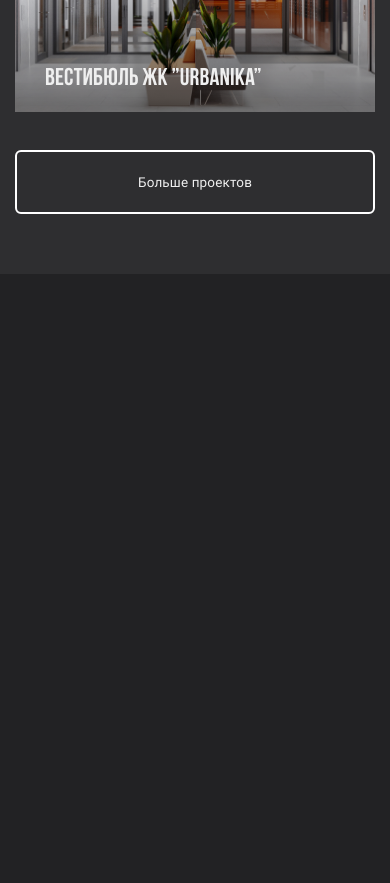
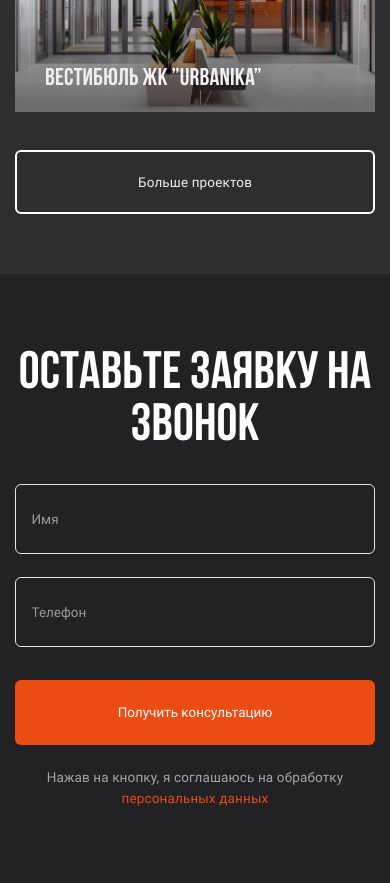
Before and after one commit to Yonro-08/html-project, a plain HTML site: page index.html in a window 390 px wide. Shown: the part 4792-5675 px from the top of the page. Before the commit the page ends 5066 px from the top, so only its background shows below. Drawn offline with Linux system fonts and the light colour scheme.

Commit message:
Create section calculate

```diff
--- a/css/style.scss
+++ b/css/style.scss
@@ -1244,3 +1244,87 @@ $title25: 700 2.8em/1em "BebasNeue";
     }
   }
 }
+.calculate {
+  padding: 5rem 0;
+  &__title {
+    margin-bottom: 2.5rem;
+    text-align: center;
+    font: 700 3.4em/1.1em "BebasNeue";
+  }
+  &__request {
+    margin: 0 auto;
+    color: #ffffff;
+    .request__title {
+      display: none;
+      margin-bottom: 2rem;
+      text-align: center;
+      font: 700 3.9em/1em "BebasNeue";
+    }
+    .request__content {
+      display: grid;
+      grid-template-columns: 50%;
+      justify-content: center;
+      gap: 1.5rem;
+      input {
+        height: 70px;
+        text-indent: 0.9rem;
+        border-radius: 6px;
+      }
+      input::placeholder {
+        color: #9A9A9A;
+      }
+      p {
+        color: #A5A5A5;
+        text-align: center;
+        span {
+          color: $color;
+        }
+      }
+      .request__btn {
+        padding: 1rem 2.5rem;
+        color: #ffffff;
+        border: none;
+        cursor: pointer;
+      }
+    }
+  }
+  @media (max-width: 980px) {
+    &__title {
+      display: none;
+    }
+    &__request {
+      .request__title {
+        display: block;
+      }
+      .request__content {
+        grid-template-columns: repeat(2, 1fr);
+        p {
+          text-align: start;
+        }
+        .request__btn {
+          grid-column: 1/2;
+          grid-row: 2/3;
+        }
+      }
+    }
+  }
+  @media (max-width: 480px) {
+    .request__content {
+      grid-template-columns: 1fr;
+      input {
+        background-color: transparent;
+        border: 1px solid #E5E5E5;
+      }
+      input:last-of-type {
+        margin-bottom: 0.7rem;
+      }
+      .request__btn {
+        grid-row: 3/4;
+        padding: 1.5rem 3rem;
+      }
+      p {
+        text-align: center;
+      }
+    }
+  }
+}
--- a/index.html
+++ b/index.html
@@ -193,7 +193,7 @@
               <p><span>Получите<br></span> готовые материалы</p>
             </div>
           </div>
-          <a href="" class="request__btn btn">Оставить заявку</a>
+          <a href="#calculate" class="request__btn btn">Оставить заявку</a>
         </div>
       </div>
     </section>
@@ -329,7 +329,7 @@
               <div class="card__img"><img src="img/Kommersant.svg" alt=""></div>
               <p class="card__text">Бюджет придаст импульс BIM</p>
               <div class="card__btn">
-                <a href="" >Читать</a>
+                <a href="">Читать</a>
                 <img src="img/arrow right 2.svg" alt="">
               </div>
             </div>
@@ -337,7 +337,7 @@
               <div class="card__img"><img src="img/Первый Трест.svg" alt=""></div>
               <p class="card__text">Социалка не успевает за технологиями</p>
               <div class="card__btn">
-                <a href="" >Читать</a>
+                <a href="">Читать</a>
                 <img src="img/arrow right 2.svg" alt="">
               </div>
             </div>
@@ -345,7 +345,7 @@
               <div class="card__img"><img src="img/Kommersant.svg" alt=""></div>
               <p class="card__text">BIM как религия</p>
               <div class="card__btn">
-                <a href="" >Читать</a>
+                <a href="">Читать</a>
                 <img src="img/arrow right 2.svg" alt="">
               </div>
             </div>
@@ -353,11 +353,27 @@
               <div class="card__img"><img src="img/Первый Трест.svg" alt=""></div>
               <p class="card__text">Благоустройство на самый взыскательный вкус</p>
               <div class="card__btn">
-                <a href="" >Читать</a>
+                <a href="">Читать</a>
                 <img src="img/arrow right 2.svg" alt="">
               </div>
             </div>
           </div>
+        </div>
+      </div>
+    </section>
+    <section class="calculate" id="calculate">
+      <div class="container">
+        <div class="calculate__container">
+          <h2 class="calculate__title">получите расчет стоимости вашего проекта в день заявки</h2>
+          <form class="calculate__request">
+            <h3 class="request__title">Оставьте заявку на звонок</h3>
+            <div class="request__content">
+              <input type="text" placeholder="Имя">
+              <input type="text" placeholder="Телефон">
+              <p>Нажав на кнопку, я соглашаюсь на обработку <span>персональных данных</span></p>
+              <button class="request__btn btn">Получить консультацию</button>
+            </div>
+          </form>
         </div>
       </div>
     </section>
```
Also changed, not shown: css/style.css. Lines whose indentation alone changed are shown as unchanged.
